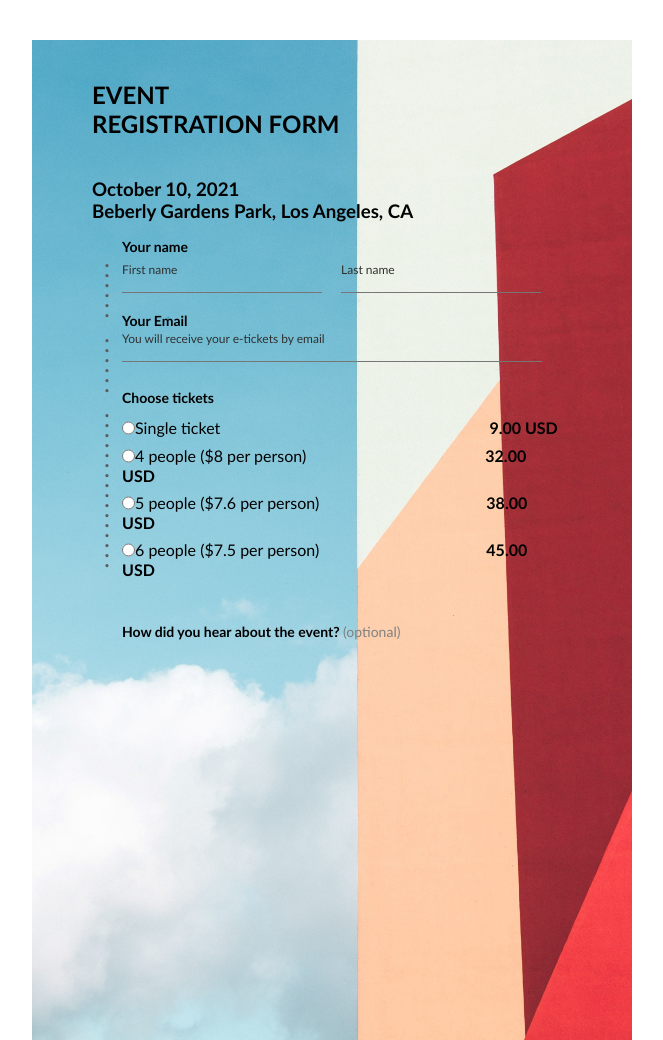
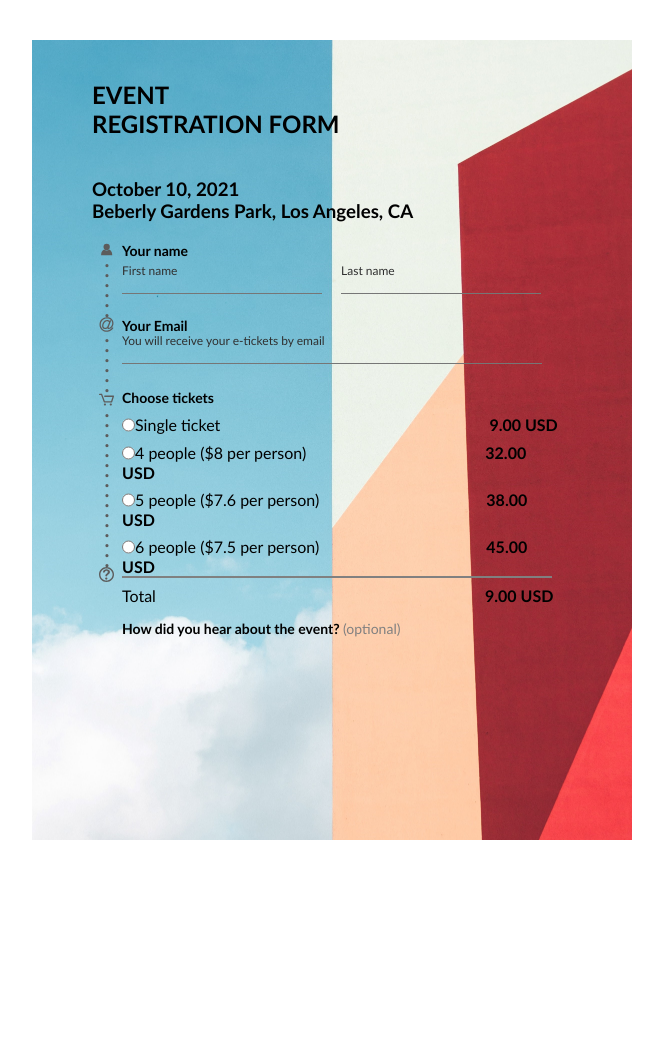
Before and after one commit to EduardButkevic/Tre-ia-u-duotis, a plain HTML site: page index.html in a window 1280 px wide. Shown: the whole page, without its empty margins (358-1021 px from the left). After the commit the page ends 840 px from the top, so only its background shows below. Drawn offline with Linux system fonts and the light colour scheme.

Commit message:
add "how" row

```diff
--- a/css/main.css
+++ b/css/main.css
@@ -1,6 +1,6 @@
 main {
     width: 600px;
-    height: 1000px;
+    height: 800px;
     background-image: url(../images/bg.jpg);
     background-repeat: no-repeat;
     background-size: cover;
@@ -51,8 +51,8 @@ main {
 .topline {
     font-size: 14px;
     font-weight: bold;
-    line-height: 10px;
-    height: 15px;
+    line-height: 17px;
+    height: 16px;
 
 }
 .topline2 {
@@ -92,7 +92,7 @@ main {
     border-width: 0 0 1.5px;
 }
 #tickets {
-    margin-top: 28px;
+    margin-top: 22px;
 }
 #ticketslist  {
     display: inline-block;
@@ -108,11 +108,7 @@ main {
     height: 20px;
 
 }
-/* .prices {
-    margin-left: 258px;
-    font-weight: bold;
-    text-align: right;
-} */
+
 
 .price {
     font-weight: bold;
@@ -123,5 +119,5 @@ main {
     margin-top: 8px;
 }
 #how {
-    margin-top: 48px;
+    margin-top: 15px;
 }
--- a/index.html
+++ b/index.html
@@ -7,7 +7,7 @@
   <meta name="viewport" content="width=device-width, initial-scale=1.0">
   <link rel="stylesheet" href="./css/reset.css">
   <link rel="stylesheet" href="./css/main.css">
-  <link rel="icon" href="../Trečia užduotis/images/tab icon.png">
+  <link rel="icon" href="images/tab icon.png">
   <title>EVENT REGISTRATION FORM</title>
 
 </head>
@@ -22,21 +22,21 @@
         <h3>Beberly Gardens Park, Los Angeles, CA</h3>
       </div>
       <div id="column">
-        <p style="height: 15px;"><img id="cart" src="../Trečia užduotis/images/Human Icon Black.svg"></p>
+        <p style="height: 15px;"><img id="cart" src="images/Human Icon Black.svg"></p>
         <p class="dots">&#46;</p>
         <p class="dots">&#46;</p>
         <p class="dots">&#46;</p>
         <p class="dots">&#46;</p>
         <p class="dots">&#46;</p>
         <p class="dots">&#46;</p>
-        <p style="height: 15px;"><img id="cart" src="../Trečia užduotis/images/Email.svg"></p>
+        <p style="height: 15px;"><img id="cart" src="images/Email.svg"></p>
         <p class="dots">&#46;</p>
         <p class="dots">&#46;</p>
         <p class="dots">&#46;</p>
         <p class="dots">&#46;</p>
         <p class="dots">&#46;</p>
         <p class="dots">&#46;</p>
-        <p style="height: 15px;"><img id="cart" src="../Trečia užduotis/images/cart.svg"></p>
+        <p style="height: 15px;"><img id="cart" src="images/cart.svg"></p>
         <p class="dots">&#46;</p>
         <p class="dots">&#46;</p>
         <p class="dots">&#46;</p>
@@ -53,7 +53,7 @@
         <p class="dots">&#46;</p>
         <p class="dots">&#46;</p>
         <p class="dots">&#46;</p>
-        <p style="height: 15px;"><img id="cart" src="../Trečia užduotis/images/question.svg"></p>
+        <p style="height: 15px;"><img id="cart" src="images/question.svg"></p>
       </div>
       <div id="infocolumn">
         <p class="topline">Your name</p>
@@ -75,17 +75,25 @@
         <div id="tickets">
           <p class="topline">Choose tickets</p>
           <div id="ticketslist">
-            <div class="radio"><input name="1" class="radiobutton" type="radio"><span class="list">Single ticket <span class="price"style="margin-left:265px">9.00 USD</span></span></div>
-            <div class="radio"><input name="1" class="radiobutton" type="radio"><span class="list">4 people ($8 per person) <span class="price" style="margin-left:175px">32.00 USD</span></span></div>
-            <div class="radio"><input name="1" class="radiobutton" type="radio"><span class="list">5 people ($7.6 per person) <span class="price"style="margin-left:163px">38.00 USD</span></span></div>
-            <div class="radio"><input name="1" class="radiobutton" type="radio"><span class="list">6 people ($7.5 per person) <span class="price"style="margin-left:163px">45.00 USD</span></span></div>
+            <div class="radio"><input name="1" class="radiobutton" type="radio"><span class="list">Single ticket <span
+                  class="price" style="margin-left:265px">9.00 USD</span></span></div>
+            <div class="radio"><input name="1" class="radiobutton" type="radio"><span class="list">4 people ($8 per
+                person) <span class="price" style="margin-left:175px">32.00 USD</span></span></div>
+            <div class="radio"><input name="1" class="radiobutton" type="radio"><span class="list">5 people ($7.6 per
+                person) <span class="price" style="margin-left:163px">38.00 USD</span></span></div>
+            <div class="radio"><input name="1" class="radiobutton" type="radio"><span class="list">6 people ($7.5 per
+                person) <span class="price" style="margin-left:163px">45.00 USD</span></span></div>
+            <hr size="2px" width="430px" color="gray">
+            <div class="radio"><span class="list">Total <span class="price" style="margin-left:325px">9.00
+                  USD</span></span></div>
           </div>
 
         </div>
         <div id="how">
-          <p class="topline">How did you hear about the event? <span style="color:gray; font-weight:400"> (optional)</span></p>
+          <p class="topline">How did you hear about the event? <span style="color:gray; font-weight:400">
+              (optional)</span></p>
         </div>
-        <div id=""></div>
+
       </div>
     </div>
 
```
